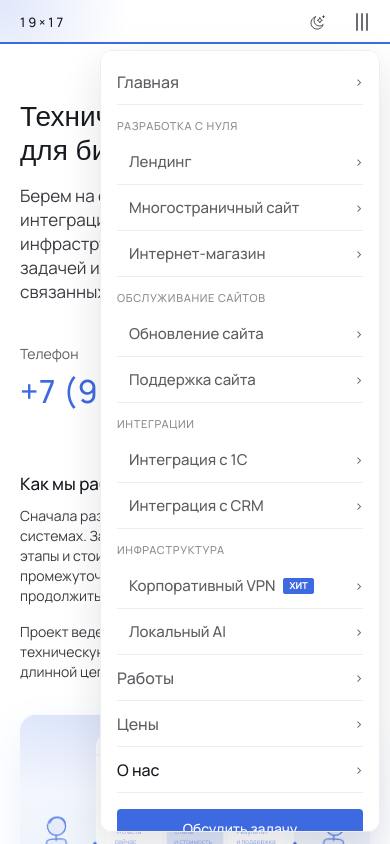
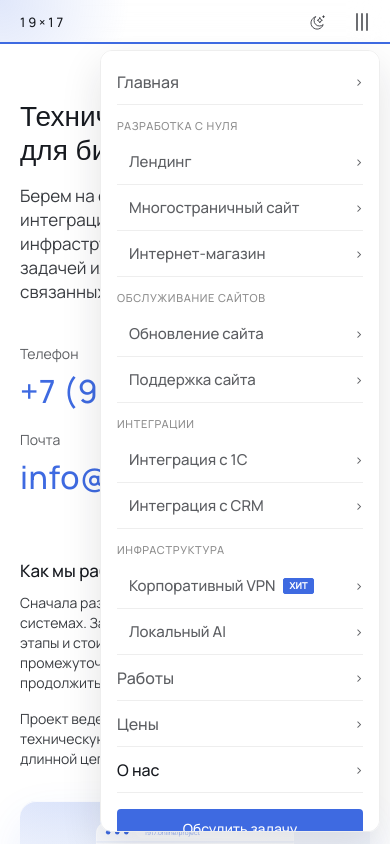
Before and after one commit to shulgaIvanWork/19-17-site, a Next.js app: page /about in a window 390 px wide. Both pictures are taken after a click on the button 362 px from the left and 22 px from the top of the page. Shown: the top 844 px of the page. Built offline with nearby package versions, Linux system fonts and the light colour scheme; a web font is replaced by a local one.

Commit message:
Почта info@1917.online рядом с телефоном

```diff
--- a/app/about/page.tsx
+++ b/app/about/page.tsx
@@ -1,7 +1,7 @@
 import type { Metadata } from 'next';
 import { AboutScene } from '@/components/scenes/AboutScene';
 import { Section } from '@/components/ui/Section';
-import { phoneHref, phoneLabel } from '@/content/nav';
+import { mailHref, mailLabel, phoneHref, phoneLabel } from '@/content/nav';
 import { TeamCarousel } from '@/components/blocks/TeamCarousel';
 import { aboutHero, howWeOperate, team, teamBand } from '@/content/team';
 
@@ -20,11 +20,26 @@ export default function AboutPage() {
         <p className="lede" style={{ marginTop: 16, maxWidth: '48ch' }}>
           {aboutHero.lede}
         </p>
-        <div style={{ marginTop: 40 }}>
-          <div className="label">Телефон</div>
-          <a href={phoneHref} className="phone" style={{ marginTop: 8 }}>
-            {phoneLabel}
-          </a>
+        <div
+          style={{
+            display: 'flex',
+            flexWrap: 'wrap',
+            gap: 'clamp(20px, 5vw, 72px)',
+            marginTop: 40,
+          }}
+        >
+          <div>
+            <div className="label">Телефон</div>
+            <a href={phoneHref} className="phone" style={{ marginTop: 8 }}>
+              {phoneLabel}
+            </a>
+          </div>
+          <div>
+            <div className="label">Почта</div>
+            <a href={mailHref} className="phone" style={{ marginTop: 8 }}>
+              {mailLabel}
+            </a>
+          </div>
         </div>
       </Section>
 
--- a/components/contact/ContactModal.tsx
+++ b/components/contact/ContactModal.tsx
@@ -8,7 +8,7 @@ import { Field } from '@/components/ui/Field';
 import { Overlay } from '@/components/ui/Overlay';
 import { policyVersion } from '@/content/legal';
 import type { Interest } from '@/content/services';
-import { phoneHref, phoneLabel } from '@/content/nav';
+import { mailHref, mailLabel, phoneHref, phoneLabel } from '@/content/nav';
 import { contactCopy } from '@/content/site';
 import { checkEnquiry } from '@/lib/enquiry';
 import styles from './ContactModal.module.css';
@@ -105,6 +105,10 @@ export function ContactModal({ interests, onInterestsChange, onClose }: Props) {
           {contactCopy.call}{' '}
           <a className={styles.phone} href={phoneHref}>
             {phoneLabel}
+          </a>{' '}
+          {contactCopy.mail}{' '}
+          <a className={styles.phone} href={mailHref}>
+            {mailLabel}
           </a>
         </p>
 
--- a/components/nav/MobileMenu.tsx
+++ b/components/nav/MobileMenu.tsx
@@ -2,7 +2,7 @@
 
 import Link from 'next/link';
 import { ContactSalesButton } from '@/components/contact/ContactSalesButton';
-import { mainNav, phoneHref, phoneLabel, serviceMenuGroups } from '@/content/nav';
+import { mailHref, mailLabel, mainNav, phoneHref, phoneLabel, serviceMenuGroups } from '@/content/nav';
 import { serviceByPath } from '@/content/services';
 import styles from './MobileMenu.module.css';
 
@@ -39,6 +39,12 @@ export function MobileMenu({ pathname, open = true, onNavigate }: Props) {
         <div className="label">Телефон</div>
         <a href={phoneHref} className={styles.phone} onClick={onNavigate}>
           {phoneLabel}
+        </a>
+        <div className="label" style={{ marginTop: 12 }}>
+          Почта
+        </div>
+        <a href={mailHref} className={styles.phone} onClick={onNavigate}>
+          {mailLabel}
         </a>
       </div>
     </div>
--- a/components/site/Footer.module.css
+++ b/components/site/Footer.module.css
@@ -38,17 +38,28 @@
   color: var(--graphite);
 }
 
-.phone {
+.phone,
+.mail {
   display: block;
   width: fit-content;
-  margin-bottom: 20px;
   color: var(--carbon);
   font-size: 15px;
   line-height: 20px;
   font-weight: 500;
 }
 
-.phone:hover {
+/* Телефон и почта идут двумя строками подряд, отступ до ссылки заявки держит
+   нижняя из них. */
+.phone {
+  margin-bottom: 4px;
+}
+
+.mail {
+  margin-bottom: 20px;
+}
+
+.phone:hover,
+.mail:hover {
   color: var(--blue);
 }
 
--- a/components/site/Footer.tsx
+++ b/components/site/Footer.tsx
@@ -1,6 +1,6 @@
 import Link from 'next/link';
 import { EnquireLink } from '@/components/contact/ContactSalesButton';
-import { footerGroups, phoneHref, phoneLabel, wordmark } from '@/content/nav';
+import { footerGroups, mailHref, mailLabel, phoneHref, phoneLabel, wordmark } from '@/content/nav';
 import { footerNote } from '@/content/site';
 import styles from './Footer.module.css';
 
@@ -15,6 +15,9 @@ export function Footer() {
           <p className={styles.note}>{footerNote}</p>
           <a className={styles.phone} href={phoneHref}>
             {phoneLabel}
+          </a>
+          <a className={styles.mail} href={mailHref}>
+            {mailLabel}
           </a>
           <EnquireLink label="Обсудить задачу" className="actionlink" />
         </div>
--- a/content/nav.ts
+++ b/content/nav.ts
@@ -36,6 +36,11 @@ export const serviceMenuGroups: NavGroup[] = (
 export const phoneHref = 'tel:+79959009404';
 export const phoneLabel = '+7 (995) 900-94-04';
 
+/** Почта стоит рядом с телефоном везде, где он показан: подвал, мобильное
+ *  меню, форма заявки и страница «О нас» (правка заказчика 2026-09-24). */
+export const mailHref = 'mailto:info@1917.online';
+export const mailLabel = 'info@1917.online';
+
 /** Страницы компании. Услуги сюда не входят: у них свой реестр. */
 const companyLinks: NavItem[] = [
   { href: '/works', label: 'Работы' },
--- a/content/site.ts
+++ b/content/site.ts
@@ -132,7 +132,8 @@ export const footerNote = 'Разработка, интеграции и вну
 export const contactCopy = {
   title: 'Обсудить задачу',
   body: 'Оставьте имя и способ связи. Детали компании уточним в разговоре.',
-  call: 'Или позвоните',
+  call: 'Можно позвонить',
+  mail: 'или написать на',
   contactHint: 'Достаточно почты или телефона.',
   interestLabel: 'Направления',
   /** Чипы формы берутся из реестра услуг: отдельным списком они разъезжались
```
